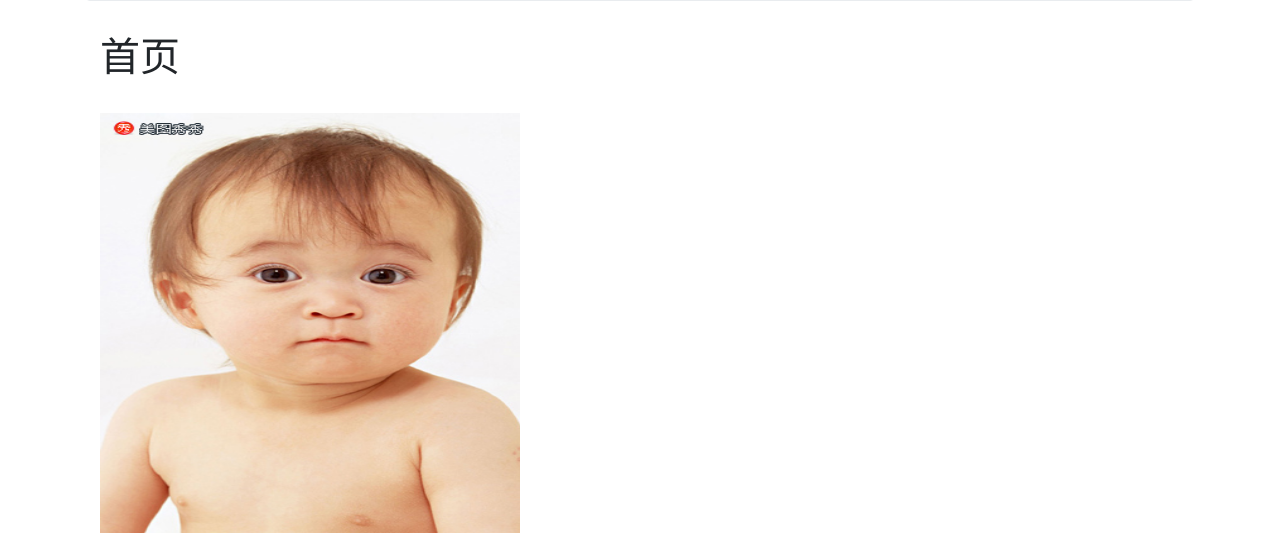
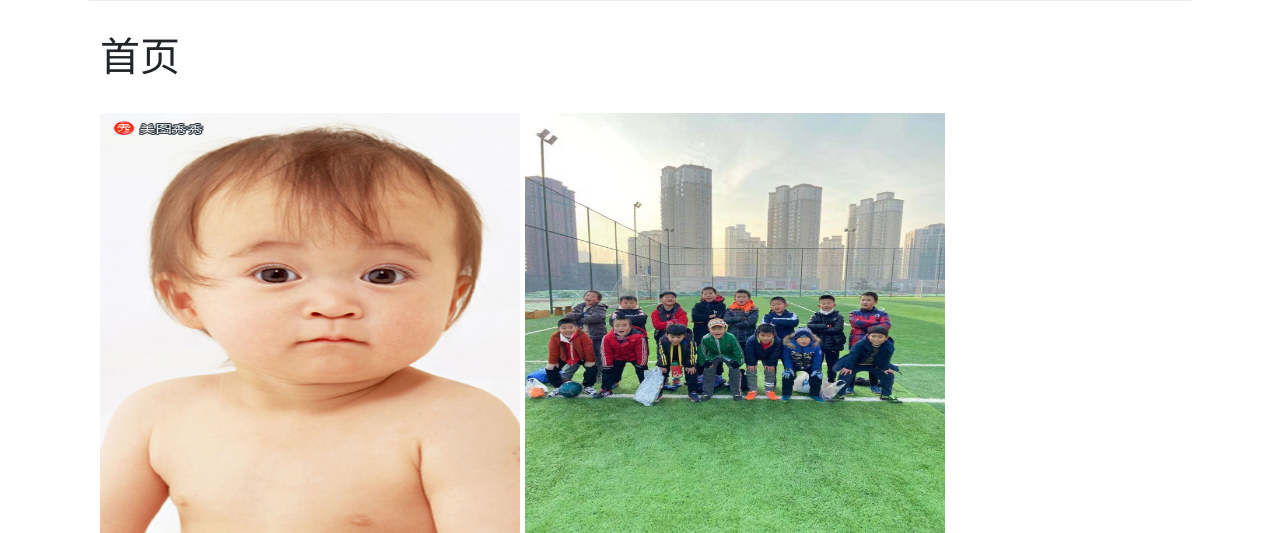
Before and after one commit to qdmacf/djapp02, a Django app: page /mdy/index in a window 1280 px wide. Shown: the part 409-942 px from the top of the page. Run offline with Django 3.2, Linux system fonts and the light colour scheme.

Commit message:
公司电脑2月19日，大修猫第一，commits

```diff
--- a/djapp02/settings.py
+++ b/djapp02/settings.py
@@ -133,3 +133,6 @@ STATICFILES_DIRS = [
     os.path.join(BASE_DIR, 'static'),
     os.path.join(BASE_DIR),
 ]
+
+MEDIA_URL = '/media/'
+MEDIA_ROOT = os.path.join(BASE_DIR,'media')
--- a/djapp02/urls.py
+++ b/djapp02/urls.py
@@ -14,14 +14,17 @@ Including another URLconf
     1. Import the include() function: from django.urls import include, path
     2. Add a URL to urlpatterns:  path('blog/', include('blog.urls'))
 """
+
+from django.contrib.staticfiles.urls import static
+
 from django.contrib import admin
 from django.urls import path,include
 # from maodiyi.views import mdyhome
-
+from djapp02 import settings
 
 urlpatterns = [
     # path('',mdyhome,name='home'),
     path('git/', include("maapp.urls")),
     path('mdy/', include("maodiyi.urls")),
     path('adm/', admin.site.urls),
-]
+]+static(settings.MEDIA_URL,document_root=settings.MEDIA_ROOT)
--- a/maodiyi/templates/index.html
+++ b/maodiyi/templates/index.html
@@ -14,8 +14,11 @@
         <div class="col-sm">
             <h1> 首页 </h1>
             <br>
+            <a href="//www.baidu.com">
+                <img src="/static/cat.jpg" alt="美图秀秀" width="420" height="420" border="0">
+            </a>
             <a href="//www.w3cschool.cc">
-                <img src="/static/cat.jpg" alt="Go to W3CSchool.cc!" width="420" height="420" border="0">
+                <img src="/media/ball.jpg" alt="足球训练" width="420" height="420" border="0">
             </a>
         </div>
 
```
Also changed, not shown: media/ball.jpg (added).
